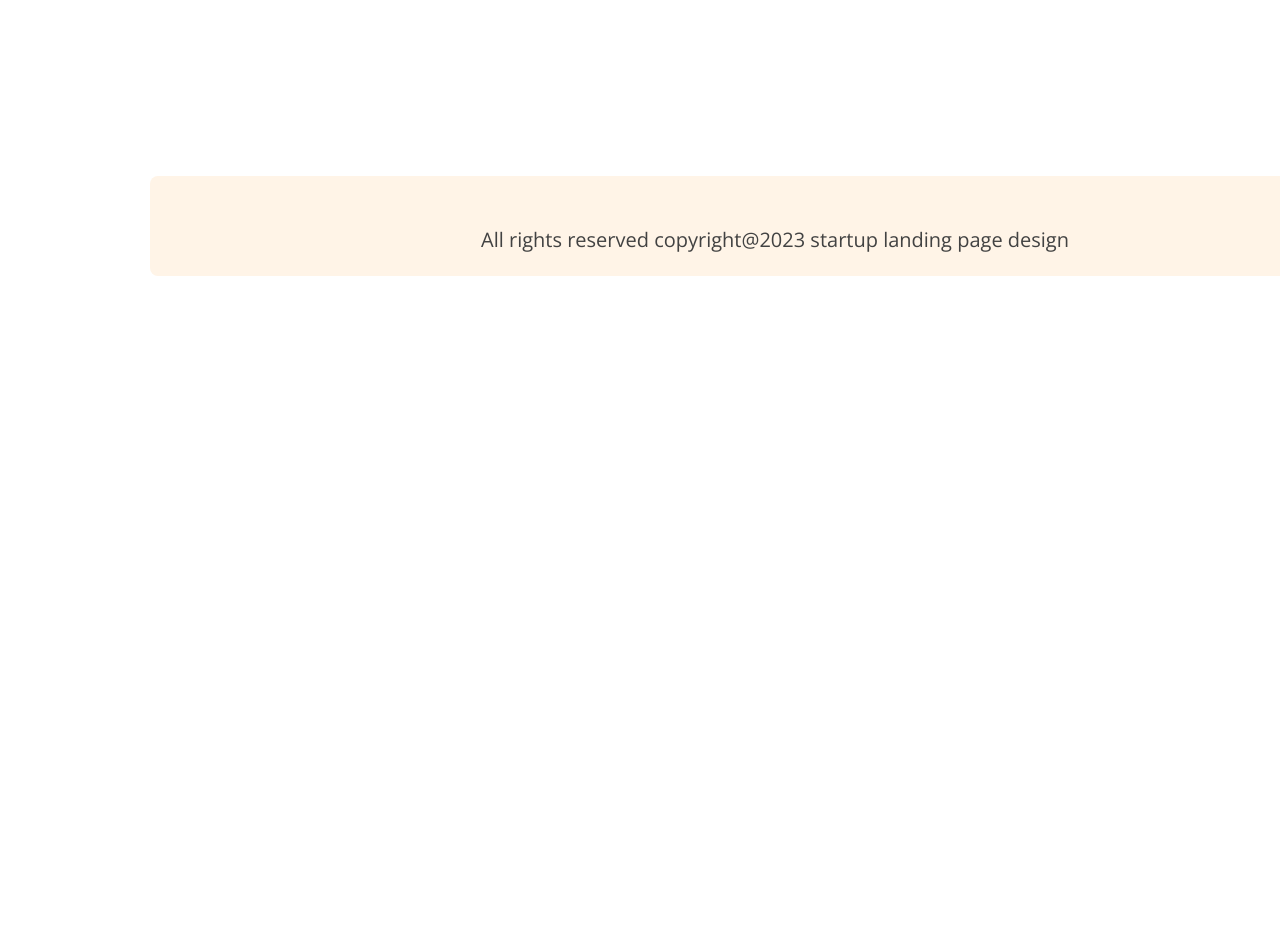
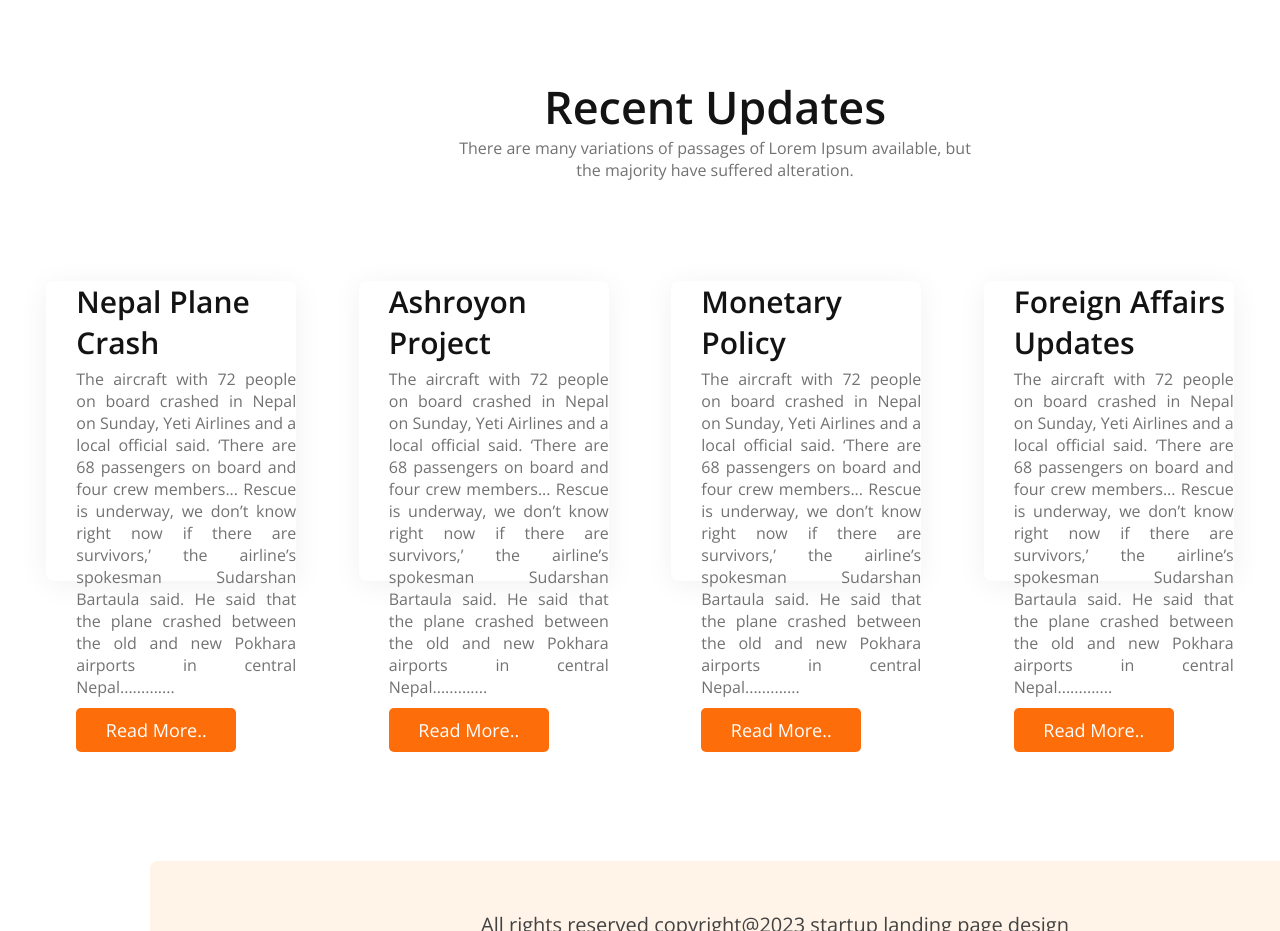
Before and after one commit to AhmedSajjad/assignment2, a plain HTML site: page index.html in a window 1280 px wide. Shown: the part 4440-5371 px from the top of the page. Before the commit the page ends 4866 px from the top, so only its background shows below. Drawn offline with nearby package versions, Linux system fonts and the light colour scheme.

Commit message:
2nd commit

```diff
--- a/index.html
+++ b/index.html
@@ -155,7 +155,7 @@
         <!-- Sponsors  -->
 
         <section class="sponsors">
-            <h2 class="sponsor-title">Our sponsors</h2>
+            <h2 class="sponsor-title">Our Sponsors</h2>
             <p class="sponsor-description">There are many variations of passages of Lorem Ipsum available, but <br> the
                 majority have suffered alteration.</p>
         </section>
@@ -170,6 +170,57 @@
             <img src="images/sponsors/telerama.png" alt="">
 
         </section>
+        <section class="recent-updates">
+            <h2 class="updates-title">Recent Updates </h2>
+            <p class="updates-description">There are many variations of passages of Lorem Ipsum available, but <br> the
+                majority have suffered alteration.</p>
+
+        </section>
+        <Section class="updates">
+            <div class="update">
+                <h3 class="update-title">Nepal Plane Crash</h3>
+                <p class="update-description">The aircraft with 72 people on board crashed in Nepal on Sunday, Yeti Airlines and a local official said.
+
+                    ‘There are 68 passengers on board and four crew members... Rescue is underway, we don’t know right now if there are survivors,’ the airline’s spokesman Sudarshan Bartaula said.
+
+
+                    He said that the plane crashed between the old and new Pokhara airports in central Nepal.............
+                    <button class="button-update">Read More..</button>
+                </p>
+            </div>
+            <div class="update">
+                <h3 class="update-title">Ashroyon Project</h3>
+                <p class="update-description">The aircraft with 72 people on board crashed in Nepal on Sunday, Yeti Airlines and a local official said.
+
+                    ‘There are 68 passengers on board and four crew members... Rescue is underway, we don’t know right now if there are survivors,’ the airline’s spokesman Sudarshan Bartaula said.
+
+
+                    He said that the plane crashed between the old and new Pokhara airports in central Nepal.............
+                    <button class="button-update">Read More..</button>
+            </div>
+            <div class="update">
+                <h3 class="update-title">Monetary Policy</h3>
+                <p class="update-description">The aircraft with 72 people on board crashed in Nepal on Sunday, Yeti Airlines and a local official said.
+
+                    ‘There are 68 passengers on board and four crew members... Rescue is underway, we don’t know right now if there are survivors,’ the airline’s spokesman Sudarshan Bartaula said.
+
+
+                    He said that the plane crashed between the old and new Pokhara airports in central Nepal.............
+                    <button class="button-update">Read More..</button>
+            </div>
+            <div class="update">
+                <h3 class="update-title">Foreign Affairs Updates</h3>
+                <p class="update-description">The aircraft with 72 people on board crashed in Nepal on Sunday, Yeti Airlines and a local official said.
+
+                    ‘There are 68 passengers on board and four crew members... Rescue is underway, we don’t know right now if there are survivors,’ the airline’s spokesman Sudarshan Bartaula said.
+
+
+                    He said that the plane crashed between the old and new Pokhara airports in central Nepal.............
+                    <button class="button-update">Read More..</button>
+            </div>
+
+        </Section>
+
         <section class="footer">
             <div class="footer-title">All rights reserved copyright@2023 startup landing page design</div>
 
--- a/styles/assignment2.css
+++ b/styles/assignment2.css
@@ -188,6 +188,7 @@ hr {
     width: 586px;
     height: 171px;
     background: #FFFFFF;
+    color: #727272;
     box-shadow: 0px 4px 30px rgba(0, 0, 0, 0.06);
     border-radius: 8px;
 
@@ -319,6 +320,83 @@ hr {
     margin: 45px;
 }
 
+/* Recent Updates Part  */
+
+.recent-updates {
+
+    margin-left: 150px;
+    margin-top: 30px;
+    text-align: center;
+    margin-bottom: 100px;
+
+}
+
+
+.updates-title {
+
+    font-weight: 700;
+    font-size: 45px;
+    color: #131313;
+}
+
+.updates-description {
+    color: #727272;
+}
+
+
+.updates{
+    display: flex;
+    height: 450px;
+    width: 1250px;
+    margin-bottom: 50px;
+}
+.update{
+    height: 300px;
+    width: 250px;
+    background: #FFFFFF;
+    box-shadow: 0px 4px 30px rgba(0, 0, 0, 0.06);
+    border-radius: 8px;
+
+
+
+}
+
+
+.update-title{
+    font-weight: 700;
+    font-size: 30px;
+    color: #131313;
+    padding-left: 30px;
+
+}
+.update-description{
+    color: #727272;
+    padding-left: 30px;
+    text-align: justify;
+    margin-top: 5px;
+
+}
+.button-update {
+    width: 160px;
+    height: 44px;
+    font-weight: 400;
+    font-size: 18px;
+    color: #FFFFFF;
+    border: 0;
+    margin-top: 10px;
+    padding: 10px 20px;
+    background: #FD6E0A;
+    border-radius: 5px;
+    transition: width 3s, height 3s, transform 3s;
+}
+.button-update:hover{
+    width: 200px;
+    height: 50px;
+    transform:rotateX('40deg');
+}
+
+/* Footer Part  */
+
 .footer {
     background: #FFF4E7;
     border-radius: 8px;
```
